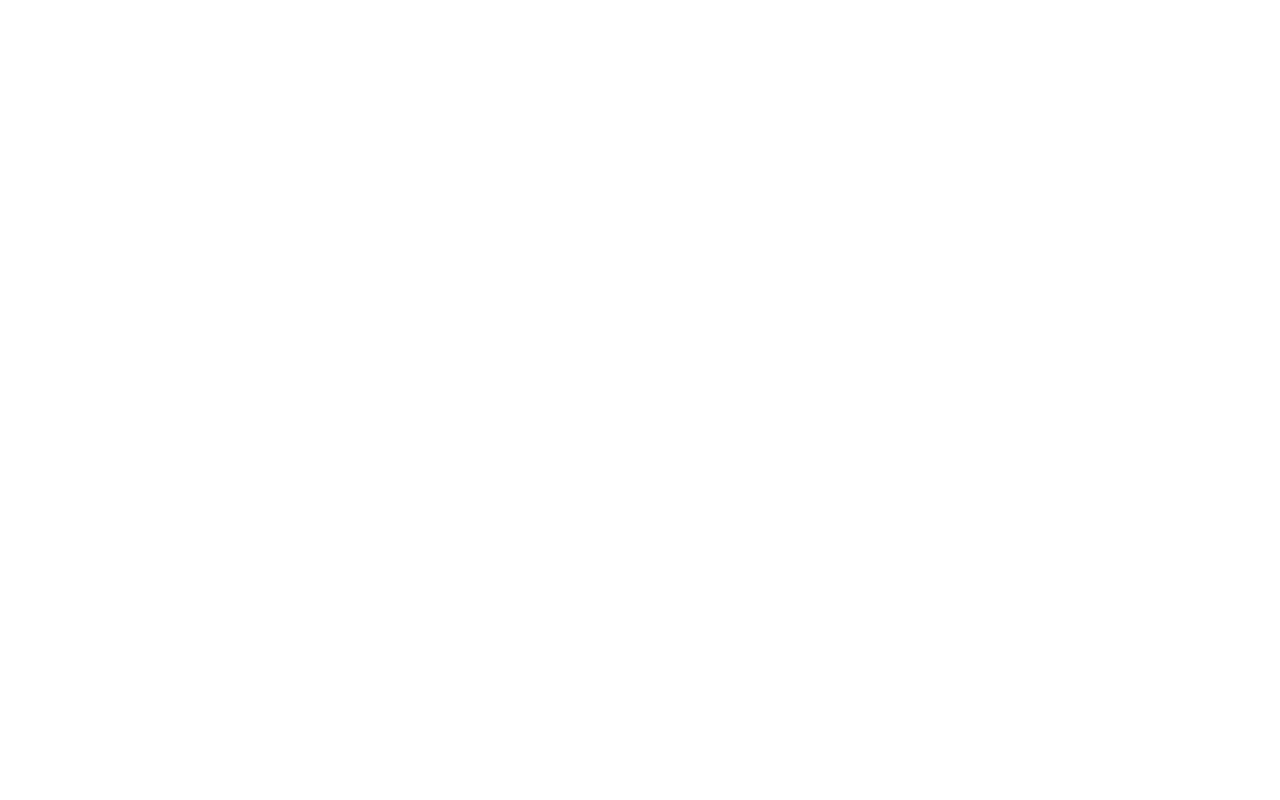
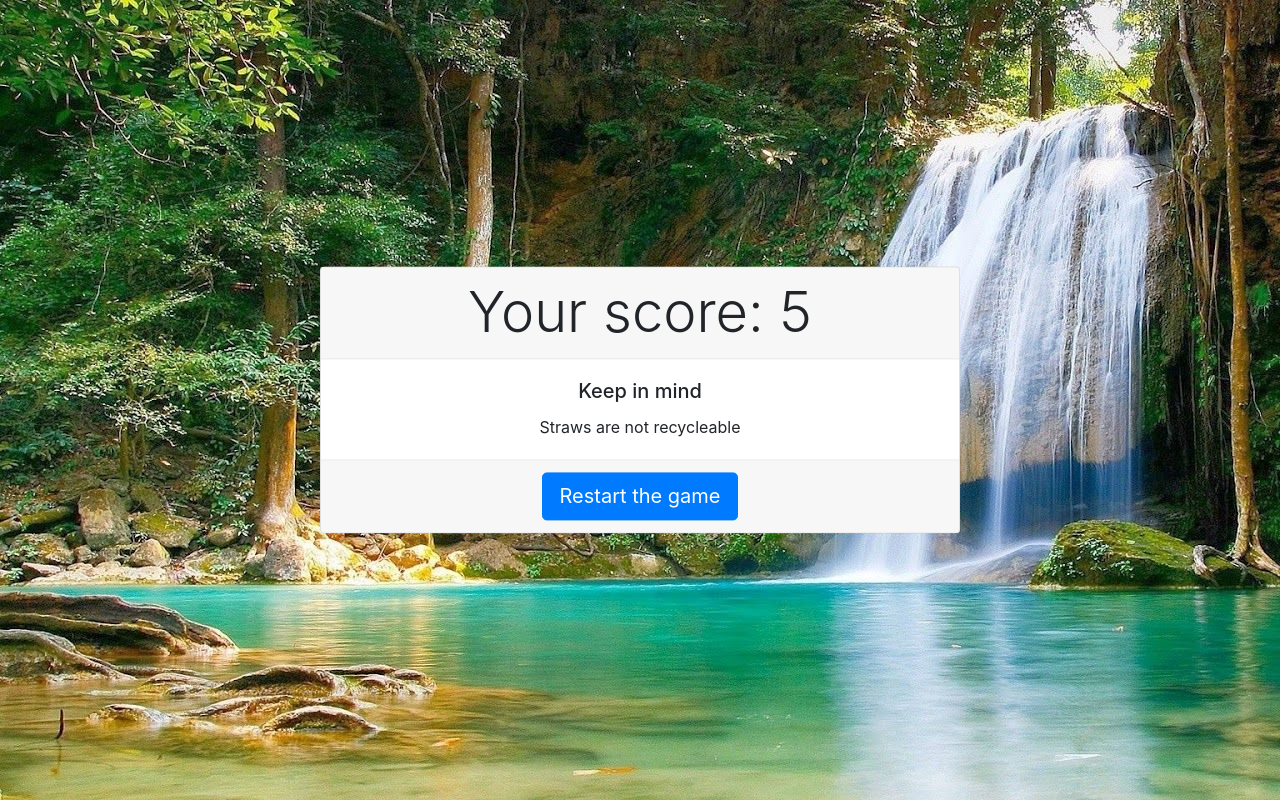
Before and after one commit to WKHAllen/GoR, a website: page src/public/index.html in a window 1280 px wide. Drawn offline with nearby package versions, Linux system fonts and the light colour scheme.

Commit message:
Commit page 3 frontend

```diff
--- a/src/public/index.html
+++ b/src/public/index.html
@@ -15,8 +15,23 @@
             <!-- TODO: INSERT PAGE 1 CODE HERE -->
         </div>
         <div id="page-2" class="hidden"></div>
-        <div id="page-3" class="hidden">
+        <!-- <div id="page-3"> -->
             <!-- TODO: INSERT PAGE 3 CODE HERE -->
+        <div id="page-3" class="page3-bgimg hidden">
+            <div class="card page3-card text-center w-50">
+                <div class="card-header display-4">
+                    Your score: 5
+                </div>
+                <div class="card-body">
+                    <h5 class="card-title">Keep in mind</h5>
+                    <p class="card-text">Straws are not recycleable</p>
+                </div>
+                <div class="card-footer">
+                    <button type="button" class="btn btn-primary btn-lg" onclick="setPage(1, 3)">Restart the game</button>
+                </div>
+            </div>
         </div>
+
+        <!-- </div> -->
     </body>
 </html>
--- a/src/public/main.css
+++ b/src/public/main.css
@@ -13,3 +13,18 @@
 .padded {
     padding: 16px;
 }
+
+html, body, #page-3 {
+    width: 100%;
+    height: 100%;
+}
+
+.page3-card {
+    position: absolute;
+    transform: translate(-50%, -50%);
+    left: 50%;top: 50%;
+}
+
+.page3-bgimg {
+    background-image: url('page3-background.jpg');
+}
--- a/src/public/main.js
+++ b/src/public/main.js
@@ -14,6 +14,7 @@
     canvas.parent('page-2');
     trash = new Trash();
     bin = new Bin(trashNames[0], width - 50, 10, 40, 40);
+    setPage(3);
 }
 
 function draw() {
```
Also changed, not shown: src/public/page3-background.jpg (added), 1 other file.
